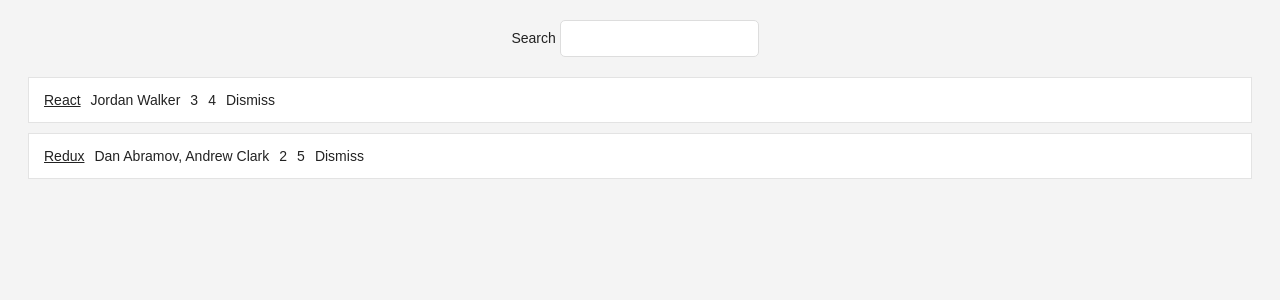
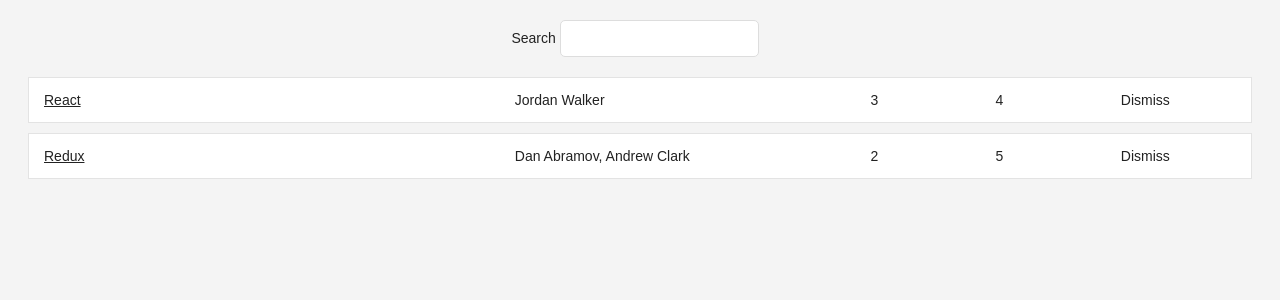
Before and after one commit to rwilhel/hackernews, a React (Create React App) app: page / in a window 1280 px wide. Shown: the top 300 px of the page. Built offline with nearby package versions, Linux system fonts and the light colour scheme.

Commit message:
Adds in-line styling to the table w/object styling outside of elements

```diff
--- a/src/App.js
+++ b/src/App.js
@@ -19,6 +19,18 @@
     objectID: 1,
   },
 ];
+
+const largeColumn = {
+  width: '40%',
+};
+
+const midColumn = {
+  width: '30%',
+};
+
+const smallColumn = {
+  width: '10%',
+};
 
 const isSearched = (searchTerm) => (item) =>
     !searchTerm || item.title.toLowerCase().includes(searchTerm.toLowerCase());
@@ -83,13 +95,19 @@
   <div className="table">
     { list.filter(isSearched(pattern)).map(item =>
       <div key={item.objectID} className="table-row">
-        <span>
+        <span style={largeColumn}>
           <a href={item.url}>{item.title}</a>
         </span>
-        <span>{item.author}</span>
-        <span>{item.num_comments}</span>
-        <span>{item.points}</span>
-        <span>
+        <span style={midColumn}>
+          {item.author}
+        </span>
+        <span style={smallColumn}>
+          {item.num_comments}
+        </span>
+        <span style={smallColumn}>
+          {item.points}
+        </span>
+        <span style={smallColumn}>
           <Button
             onClick={() => onDismiss(item.objectID)}
             className="button-inline"
```
